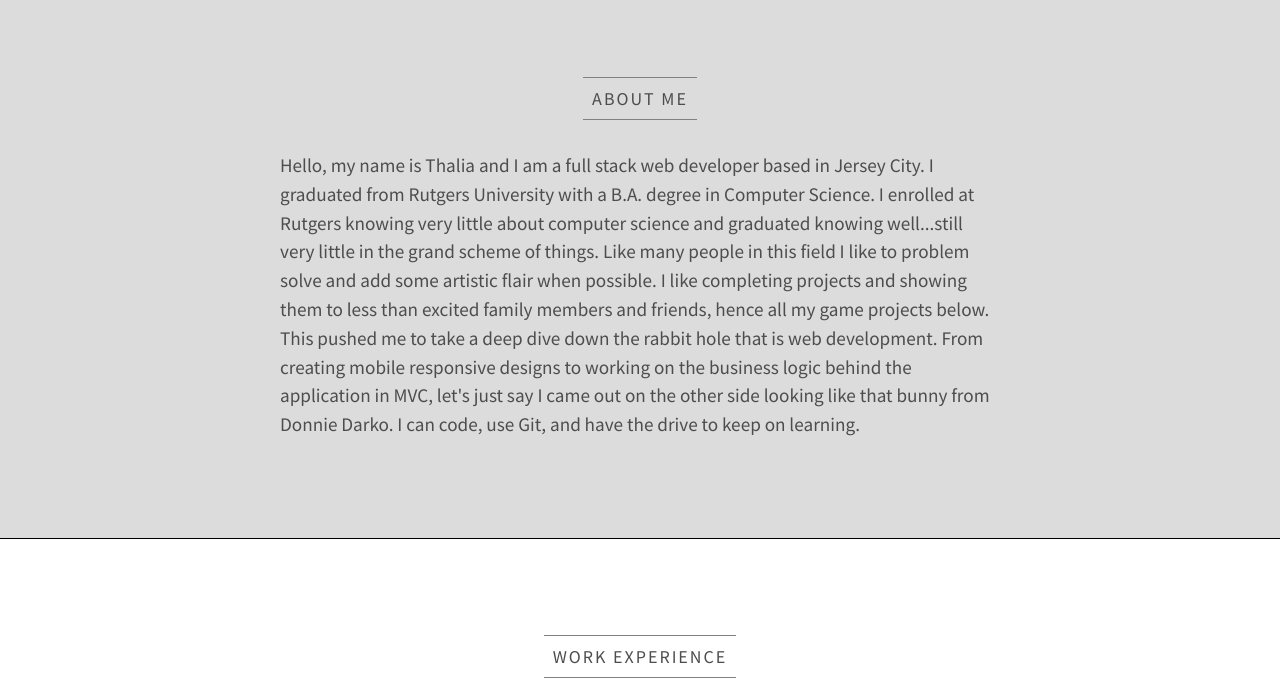
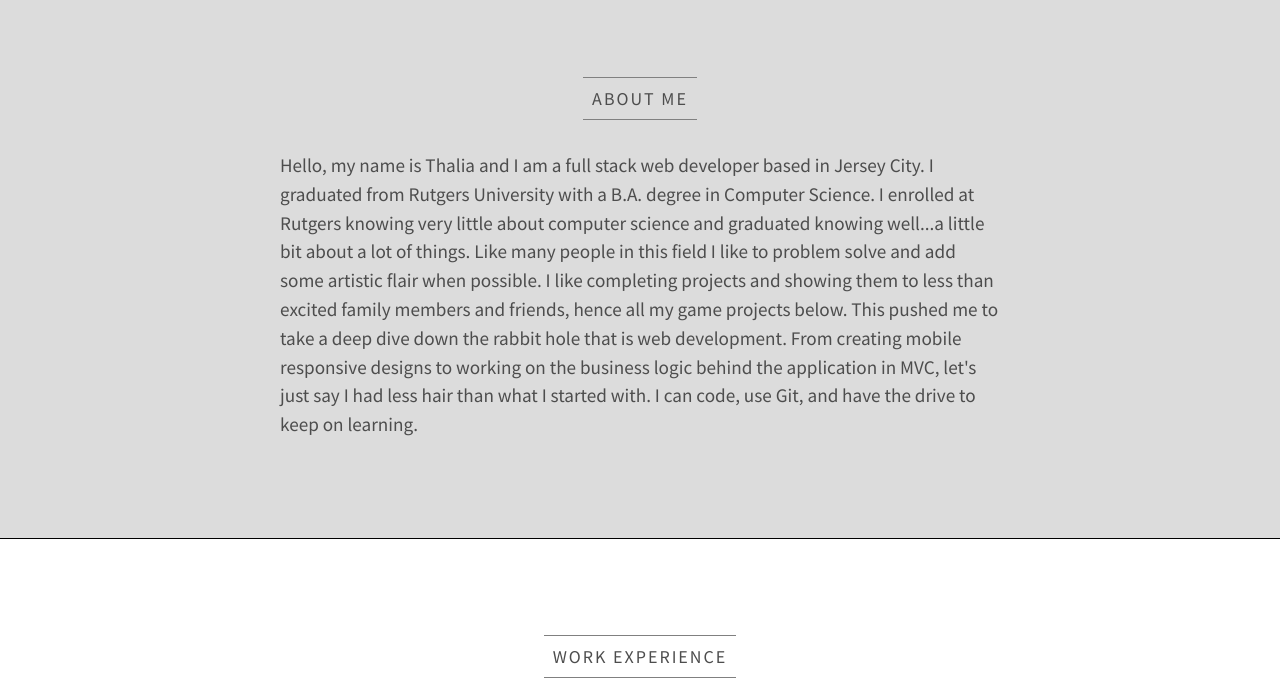
Before and after one commit to tfb34/portfolio, a plain HTML site: page index.html in a window 1280 px wide. Shown: the part 900-1587 px from the top of the page. Drawn offline with Linux system fonts and the light colour scheme.

Commit message:
Update about me

```diff
--- a/index.html
+++ b/index.html
@@ -40,7 +40,7 @@
 	</section>
 	<section id="about">
 		<h2><span class="subheader">ABOUT ME</span></h2>
-		<p>Hello, my name is Thalia and I am a full stack web developer based in Jersey City. I graduated from Rutgers University with a B.A. degree in Computer Science. I enrolled at Rutgers knowing very little about computer science and graduated knowing well...still very little in the grand scheme of things. Like many people in this field I like to problem solve and add some artistic flair when possible. I like completing projects and showing them to less than excited family members and friends, hence all my game projects below. This pushed me to take a deep dive down the rabbit hole that is web development. From creating mobile responsive designs to working on the business logic behind the application in MVC, let's just say I came out on the other side looking like that bunny from Donnie Darko. I can code, use Git, and have the drive to keep on learning.</p>
+		<p>Hello, my name is Thalia and I am a full stack web developer based in Jersey City. I graduated from Rutgers University with a B.A. degree in Computer Science. I enrolled at Rutgers knowing very little about computer science and graduated knowing well...a little bit about a lot of things. Like many people in this field I like to problem solve and add some artistic flair when possible. I like completing projects and showing them to less than excited family members and friends, hence all my game projects below. This pushed me to take a deep dive down the rabbit hole that is web development. From creating mobile responsive designs to working on the business logic behind the application in MVC, let's just say I had less hair than what I started with. I can code, use Git, and have the drive to keep on learning.</p>
 	</section>
 	<section id="work-experience">
 		<h2><span class="subheader">WORK EXPERIENCE</span></h2>
```
